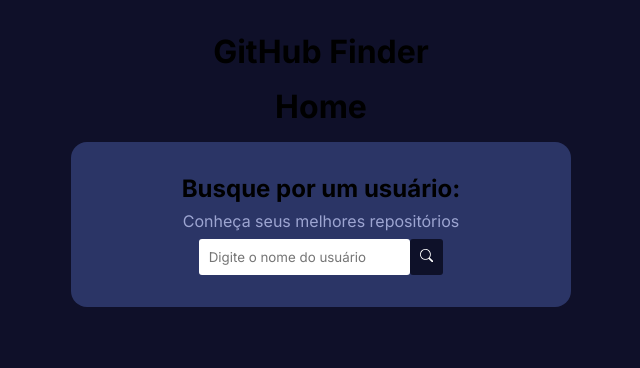
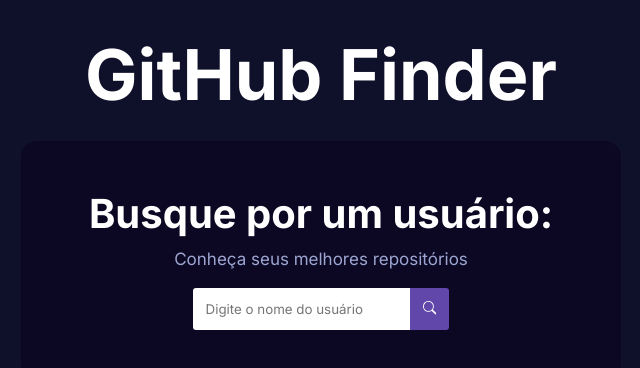
Before and after one commit to manosanti/find-a-github-user-react-n-typescript, a React (Vite) app in the folder my-app/: page / in a window 1280 px wide. Shown: the top 368 px of the page, without its empty margins (319-959 px from the left). Built offline with nearby package versions, Linux system fonts and the light colour scheme.

Commit message:
app.tsx-styled

```diff
--- a/my-app/src/App.tsx
+++ b/my-app/src/App.tsx
@@ -14,11 +14,13 @@
 export default App
 
 const Container = styled.div`
-  max-width: 500px;
+  max-width: 600px;
   margin: 0 auto;
 
   h1 {
+    font-size: 70px;
+    color: white;
     text-align: center;
-    margin-bottom: 1rem;
+    margin-bottom: 1.5rem;
   }
 `
--- a/my-app/src/components/Search.tsx
+++ b/my-app/src/components/Search.tsx
@@ -2,15 +2,21 @@
 import { useState, KeyboardEvent } from 'react'
 import styled from 'styled-components';
 
+// Define a propriedade 'loadUser' como uma função que recebe uma string e retorna uma promessa vazia
 type SearchProps = {
     loadUser: (username: string) => Promise<void>;
 }
 
+// Define um componente React chamado 'Search' que recebe a propriedade 'loadUser'
 const Search = ({ loadUser }: SearchProps) => {
+    // Cria um estado 'userName' que é inicializado como uma string vazia
     const [userName, setUserName] = useState("")
 
+    // Define uma função para lidar com a tecla pressionada pelo usuário
     const handleKeyDown = (e: KeyboardEvent) => {
+        // Verifica se a tecla pressionada foi a tecla 'Enter'
         if(e.key === "Enter") {
+            // Chama a função 'loadUser' com o nome de usuário armazenado no estado 'userName'
             loadUser(userName)
         }
     }
@@ -24,7 +30,7 @@
                     type="text"
                     placeholder="Digite o nome do usuário"
                     onChange={(e)=>setUserName(e.target.value)}
-            onKeyDown={handleKeyDown}
+                    onKeyDown={handleKeyDown} // Chama a função 'handleKeyDown' quando o usuário pressiona uma tecla
                 />
                 <button onClick={() => loadUser(userName)}>
                     <BsSearch />
@@ -37,8 +43,9 @@
 export default Search;
 
 const Container = styled.div`
-    background-color: #2b3566;
-    padding: 2rem;
+    background-color: rgba(10, 0, 30, 0.5);
+    backdrop-filter: blur(5px);
+    padding: 3rem 0;
     border-radius: 1rem;
     display: flex;
     flex-direction: column;
@@ -47,26 +54,37 @@
     gap: 0.5rem;
     margin-bottom: 1.5rem;
 
+    h2 {
+        text-align: center;
+        font-size: 40px;
+        color: white;
+    }
+
     p {
         color: #9da5d1;
+        padding-top: 0.2rem;
+        padding-bottom: 0.7rem;
+        font-size: 17px;
     }
 `
 
 const UserInputSearch = styled.div`
     display: flex;
 
-    input,
-    button {
-        padding: 0.6rem;
-        border-radius: 3px;
+    input {
+        padding: 0.8rem;
+        border-radius: 3px 0 0 3px;
         border: none;
-        color: #2b3566;
+        color: #6247aa;
         outline: none;
     }
-
     button {
-        color: #FFF;
-        background-color: #0e1129;
+        padding: 0.8rem;
+        border-radius: 0 3px 3px 0;
+        border: none;
+        color: #6247aa;
+        outline: none;        color: #FFF;
+        background-color: #6247aa;
         cursor: pointer;
     }
 `
--- a/my-app/src/routes/Home.tsx
+++ b/my-app/src/routes/Home.tsx
@@ -37,7 +37,6 @@
 
   return (
     <div>
-      <h1>Home</h1>
       <Search loadUser={loadUser} />
       {user && <User {...user} />}
       {error && <Error />}
```
Lines whose indentation alone changed are shown as unchanged.
